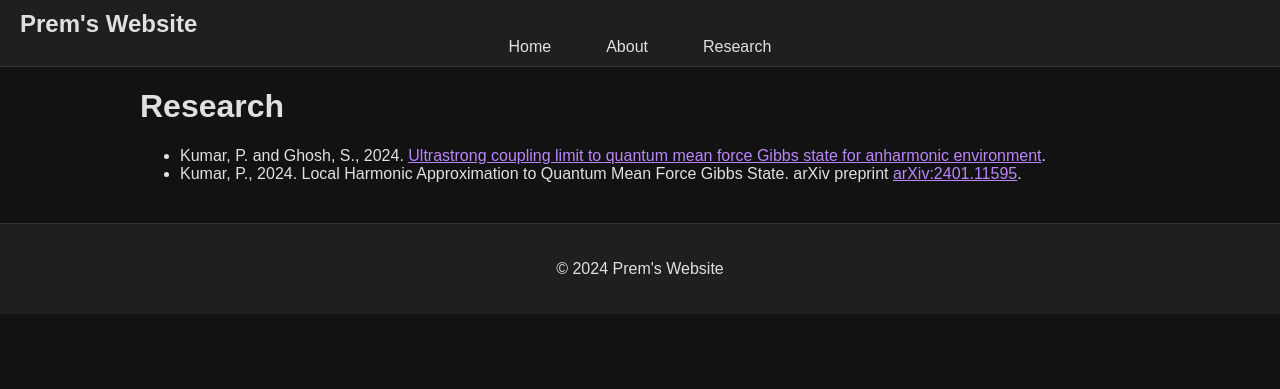
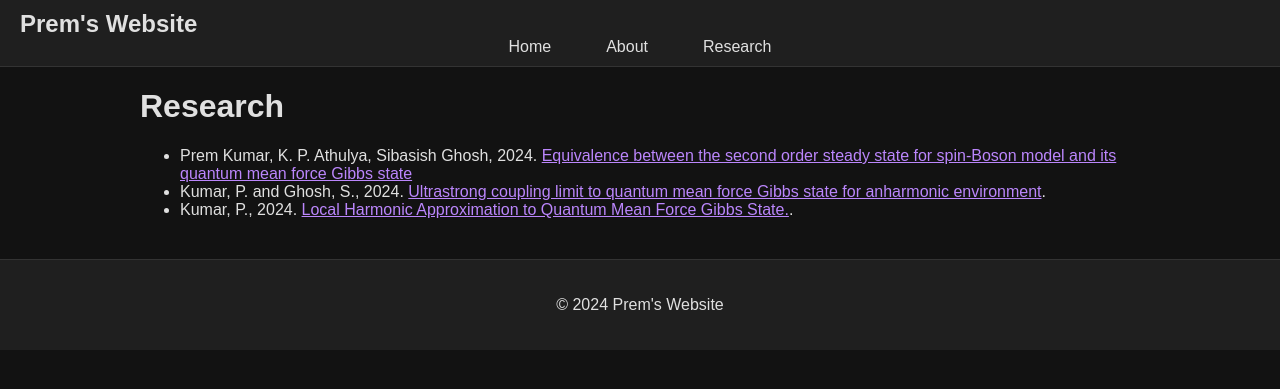
Before and after one commit to prem314/prem314.github.io, a Jekyll site: the page built from research.md, in a window 1280 px wide. Shown: the top 389 px of the page. Built offline with Jekyll 4.4.1, drawn with Linux system fonts in a browser that asks for light colours.

Commit message:
Update research.md

```diff
--- a/research.md
+++ b/research.md
@@ -5,5 +5,6 @@ title: Research
 
 # Research
 
+  - Prem Kumar, K. P. Athulya, Sibasish Ghosh, 2024. [Equivalence between the second order steady state for spin-Boson model and its quantum mean force Gibbs state](https://arxiv.org/abs/2411.08869)
   - Kumar, P. and Ghosh, S., 2024. [Ultrastrong coupling limit to quantum mean force Gibbs state for anharmonic environment](./ultrastrong_coupling_limit_to_quantum_mean_force_gibbs_state_for_anharmonic_environment_prem_kumar_sibasish_ghosh_paper.md).
-  - Kumar, P., 2024. Local Harmonic Approximation to Quantum Mean Force Gibbs State. arXiv preprint [arXiv:2401.11595](https://arxiv.org/abs/2401.11595).
+  - Kumar, P., 2024. [Local Harmonic Approximation to Quantum Mean Force Gibbs State.](https://arxiv.org/abs/2401.11595).
```
